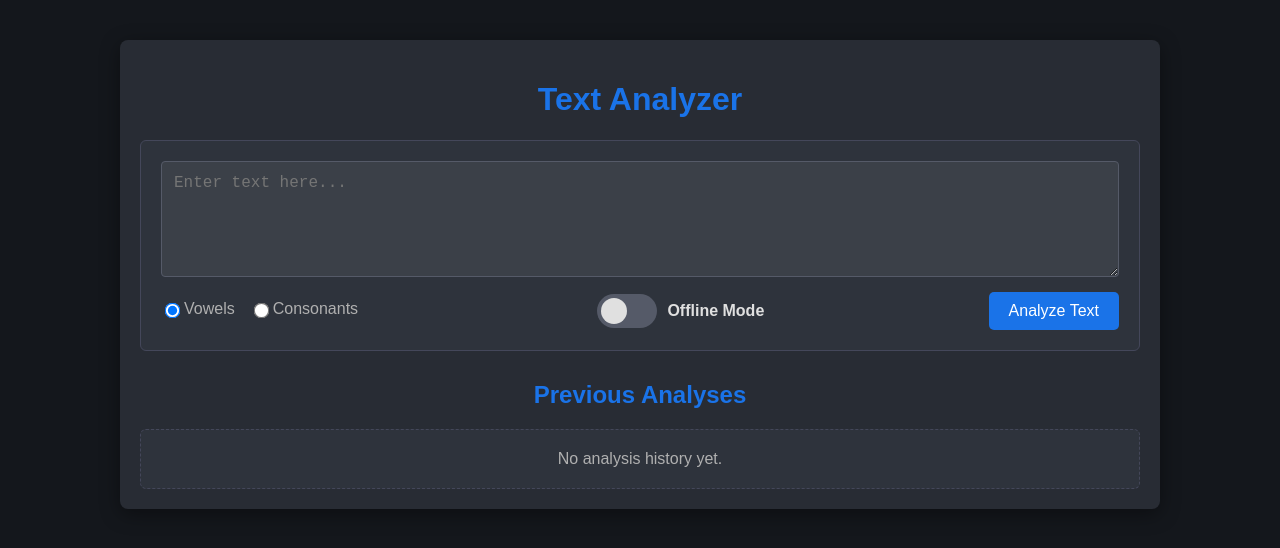
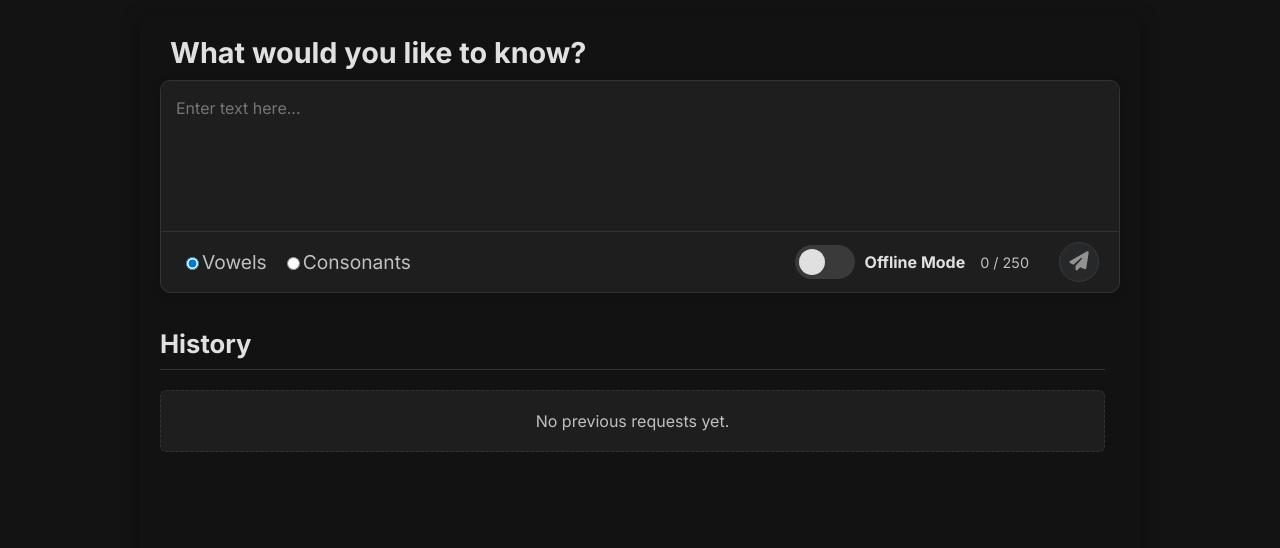
Before and after one commit to Razvanell/TextAnalyzerAngular, an Angular app: page /analyze in a window 1280 px wide. Shown: the top 548 px of the page. Built offline with nearby package versions, Linux system fonts and the light colour scheme.

Commit message:
Improved UI & Went through error tests cases

```diff
--- a/package.json
+++ b/package.json
@@ -14,6 +14,7 @@
     "@angular/compiler": "^19.2.0",
     "@angular/core": "^19.2.0",
     "@angular/forms": "^19.2.0",
+    "@angular/material": "^19.2.18",
     "@angular/platform-browser": "^19.2.0",
     "@angular/platform-browser-dynamic": "^19.2.0",
     "@angular/router": "^19.2.0",
--- a/src/app/text-analyzer/text-analyzer.component.css
+++ b/src/app/text-analyzer/text-analyzer.component.css
@@ -1,34 +1,69 @@
 .container {
-    max-width: 1000px;
-    margin: 40px auto;
-    padding: 20px;
-    font-family: Arial, sans-serif;
-    background-color: #282C34;
-    border-radius: 8px;
-    box-shadow: 0 5px 20px rgba(0, 0, 0, 0.4);
+    max-width: 62.5rem;
+    margin: 0.9375rem auto;
+    padding: 1.25rem;
+    background-color: #121212;
+    border-radius: 0.5rem;
+    box-shadow: 0 0.3125rem 1.25rem rgba(0, 0, 0, 0.4);
+    display: flex;
+    flex-direction: column;
+    height: calc(100vh - 1.875rem);
+}
+
+.header {
+    color: #E0E0E0;
+    margin-top: 0;
+    margin-bottom: 0.625rem;
+    padding-left: 0.625rem;
+    font-size: 1.8rem;
+    font-weight: bold;
+    flex-shrink: 0;
 }
 
 .input-section {
     display: flex;
     flex-direction: column;
-    gap: 15px;
-    margin-bottom: 25px;
-    padding: 20px;
-    border: 1px solid #44475A;
-    border-radius: 6px;
-    background-color: #2E333C;
+    gap: 0.9375rem;
+    flex-shrink: 0;
+}
+
+.textarea-controls-wrapper {
+    position: relative;
+    border-radius: 0.625rem;
+    box-shadow: 0 0.125rem 0.625rem rgba(0, 0, 0, 0.2);
+    background-color: #1e1e1e;
+    border: 1px solid #333333;
+    display: flex;
+    flex-direction: column;
 }
 
 textarea {
     width: 100%;
-    padding: 12px;
-    border: 1px solid #555A68;
-    border-radius: 4px;
+    padding: 0.9375rem;
+    resize: none;
+    overflow-y: auto;
+    min-height: 7.5rem;
+    max-height: 18.75rem;
     font-size: 1rem;
-    box-sizing: border-box;
-    resize: vertical;
-    background-color: #3B4048;
-    color: #E0E0E0;
+    border: none;
+    flex-grow: 1;
+    flex-shrink: 1;
+    border-top-left-radius: 0.625rem;
+    border-top-right-radius: 0.625rem;
+}
+
+.char-count {
+    color: #C0C0C0;
+    font-size: 0.9em;
+    margin-left: auto;
+    padding-right: 0.9375rem;
+    flex-shrink: 0;
+    transition: color 0.3s ease, font-weight 0.3s ease;
+}
+
+.char-count.limit-reached {
+    color: #D35E5E;
+    font-weight: bold;
 }
 
 .controls {
@@ -36,108 +71,35 @@ textarea {
     justify-content: space-between;
     align-items: center;
     flex-wrap: wrap;
-    gap: 15px;
+    gap: 0.9375rem;
+    padding: 0.625rem 1.25rem;
+    background-color: #1e1e1e;
+    border-top: 1px solid #333333;
+    border-bottom-left-radius: 0.625rem;
+    border-bottom-right-radius: 0.625rem;
+    flex-shrink: 0;
+}
+
+.radio-group {
+    display: flex;
+    gap: 0.9375rem;
+    flex-wrap: wrap;
+    flex-grow: 1;
 }
 
 .radio-group label {
-    margin-right: 15px;
-    font-size: 1rem;
-    color: #B0B0B0;
+    font-size: 1.2rem;
+    color: #C0C0C0;
     display: inline-flex;
     align-items: center;
     cursor: pointer;
 }
 
-.radio-group input[type="radio"] {
-    margin-right: 5px;
-    transform: scale(1.2);
-}
-
-button {
-    padding: 10px 20px;
-    background-color: #1A73E8;
-    color: white;
-    border: none;
-    border-radius: 5px;
-    cursor: pointer;
-    font-size: 1rem;
-    transition: background-color 0.2s ease-in-out, transform 0.1s ease-in-out;
-}
-
-button:hover {
-    background-color: #145CBF;
-    transform: translateY(-1px);
-}
-
-button:active {
-    transform: translateY(0);
-}
-
-/* Toggle Switch Styles */
 .toggle-switch {
     display: flex;
     align-items: center;
-    gap: 10px;
-}
-
-.switch {
-    position: relative;
-    display: inline-block;
-    width: 60px;
-    height: 34px;
-}
-
-.switch input {
-    opacity: 0;
-    width: 0;
-    height: 0;
-}
-
-.slider {
-    position: absolute;
-    cursor: pointer;
-    top: 0;
-    left: 0;
-    right: 0;
-    bottom: 0;
-    background-color: #555A68;
-    -webkit-transition: .4s;
-    transition: .4s;
-}
-
-.slider:before {
-    position: absolute;
-    content: "";
-    height: 26px;
-    width: 26px;
-    left: 4px;
-    bottom: 4px;
-    background-color: #E0E0E0;
-    -webkit-transition: .4s;
-    transition: .4s;
-}
-
-input:checked+.slider {
-    background-color: #1A73E8;
-}
-
-input:focus+.slider {
-    box-shadow: 0 0 1px #1A73E8;
-}
-
-input:checked+.slider:before {
-    -webkit-transform: translateX(26px);
-    -ms-transform: translateX(26px);
-    transform: translateX(26px);
-}
-
-/* Rounded sliders */
-.slider.round {
-    border-radius: 34px;
-}
-
-.slider.round:before {
-    border-radius: 50%;
+    gap: 0.625rem;
+    flex-shrink: 0;
 }
 
 .toggle-label {
@@ -145,90 +107,219 @@ input:checked+.slider:before {
     color: #E0E0E0;
 }
 
-.previous-analyses {
-    margin-top: 30px;
+button {
+    flex-shrink: 0;
+    width: 2.5rem;
+    height: 2.5rem;
+    background-color: #2d2f33;
+    color: #E0E0E0;
+    font-weight: 500;
+    border: 1px solid #4a4a4a;
+    border-radius: 50%;
+    padding: 0;
+    cursor: default;
+    display: flex;
+    justify-content: center;
+    align-items: center;
+    text-align: center;
+}
+
+button.active {
+    background-color: #007ACC;
+    border-color: #005A9E;
+    color: #FFFFFF;
+    cursor: pointer;
+}
+
+button.active:hover {
+    background-color: #005A9E;
+    border-color: #E0E0E0;
+    box-shadow: 0 0 1px 1px #007ACC;
+}
+
+button i {
+    font-size: 1.2rem;
+}
+
+.error-message {
+    color: #D35E5E;
+    background-color: #5E2B30;
+    border: 1px solid #9C434C;
+    border-radius: 0.25rem;
+    padding: 0.75rem 1.25rem;
+    margin-top: 0.5rem;
+    margin-bottom: 0.625rem;
+    text-align: center;
+    flex-shrink: 0;
+}
+
+.loading-indicator {
+    text-align: center;
+    padding: 1.25rem 0;
+    color: #8AB4F8;
+    font-size: 1.1em;
+    font-weight: 500;
+    flex-shrink: 0;
+}
+
+.history-scroll-container {
+    flex-grow: 1;
+    overflow-y: auto;
+    padding-right: 0.9375rem;
+    margin-top: 1.875rem;
+}
+
+.history-scroll-container h2 {
+    margin-top: 0;
+    margin-bottom: 1.25rem;
+    color: #E0E0E0;
+    font-size: 1.6rem;
+    border-bottom: 1px solid #333333;
+    padding-bottom: 0.625rem;
+    position: sticky;
+    top: 0;
+    background-color: #121212;
+    z-index: 10;
+    padding-top: 0.3125rem;
 }
 
 .no-history {
     text-align: center;
-    color: #B0B0B0;
-    padding: 20px;
-    border: 1px dashed #44475A;
-    border-radius: 6px;
-    background-color: #2E333C;
+    color: #C0C0C0;
+    padding: 1.25rem;
+    border: 1px dashed #333333;
+    border-radius: 0.375rem;
+    background-color: #1e1e1e;
+    position: sticky;
+    top: 3.75rem;
+    z-index: 9;
+    margin-bottom: 1.25rem;
 }
 
 .analysis-card {
-    background-color: #2E333C;
-    border: 1px solid #44475A;
-    border-radius: 8px;
-    padding: 15px 20px;
-    margin-bottom: 15px;
-    box-shadow: 0 1px 10px rgba(0, 0, 0, 0.3);
+    border-radius: 0.5rem;
+    border: 1px solid #1e1e1e;
+    box-shadow: 0 0.0625rem 0.3125rem rgba(0, 0, 0, 0.1);
+    padding: 0.9375rem 1.25rem;
+    margin-bottom: 0.9375rem;
+    transition: background-color 0.2s ease;
+    background-color: #1e1e1e;
 }
 
+.analysis-card:hover {
+    background-color: #292929;
+}
+
+/* .analysis-card h4 and .analysis-card h4 strong were removed as they appear unused in HTML */
+
 .analysis-card h3 {
+    display: flex;
+    justify-content: space-between;
+    align-items: baseline;
     margin-top: 0;
-    color: #8AB4F8;
-    font-size: 1.2rem;
+    margin-bottom: 0.625rem;
+    color: #E0E0E0;
+    font-size: 1.2em;
+    flex-wrap: wrap;
+}
+
+.analysis-card .analysis-header-group {
+    display: flex;
+    align-items: baseline;
+    flex-wrap: wrap;
+    margin-right: 1rem;
+    flex-grow: 1;
+}
+
+.analysis-card .analysis-type-display {
+    font-size: 0.9em;
+    color: #C0C0C0;
+    font-weight: normal;
+    margin-left: 1rem;
+}
+
+.analysis-card .analysis-timestamp {
+    font-size: 0.8em;
+    color: #888888;
+    flex-shrink: 0;
+    /* margin-left: auto; (redundant due to justify-content: space-between on parent) */
+    text-align: right;
+    padding-left: 0.5rem;
 }
 
 .analysis-card p {
-    margin: 5px 0;
-    color: #B0B0B0;
+    margin: 0.3125rem 0;
+    color: #C0C0C0;
+    white-space: pre-wrap;
+    word-break: break-word;
+}
+
+.analysis-card p strong {
+    color: #E0E0E0;
 }
 
 .result-output {
-    margin-top: 10px;
-    padding: 10px;
-    background-color: #3B4048;
-    border-left: 4px solid #1A73E8;
-    border-radius: 4px;
+    margin-top: 0.625rem;
+    padding: 0.625rem;
+    background-color: #1e1e1e;
+    border-left: 0.25rem solid #2E8B57;
+    border-radius: 0.25rem;
     font-family: 'Courier New', Courier, monospace;
     white-space: pre-wrap;
-}
-
-.analysis-card.error {
-    border-color: #FF6B6B;
-    background-color: #3B1B22;
-}
-
-.analysis-card.error h3 {
-    color: #FF6B6B;
+    word-break: break-word;
+    max-height: 12.5rem;
+    overflow-y: auto;
+    color: #E0E0E0;
 }
 
 .analysis-card.error .result-output {
-    border-left-color: #FF6B6B;
-    background-color: #4C1D24;
+    border-left-color: #D35E5E;
+    background-color: #5E2B30;
 }
 
-.error-message {
-    color: #FF6B6B;
-    background-color: #4C1D24;
-    border: 1px solid #8A2E3C;
-    border-radius: .25rem;
-    padding: .75rem 1.25rem;
-    margin-bottom: 1rem;
-    text-align: center;
-}
-
-/* Responsive UI */
-@media (max-width: 600px) {
+@media (max-width: 37.5rem) {
     .controls {
         flex-direction: column;
         align-items: stretch;
     }
 
     .radio-group {
-        display: flex;
         justify-content: center;
+        width: 100%;
     }
 
-    .radio-group label {
-        margin-right: 10px;
+    .toggle-switch {
+        justify-content: center;
+        width: 100%;
     }
 
     button {
         width: 100%;
+        height: auto;
+        border-radius: 4px;
+    }
+
+    .analysis-card h3 {
+        flex-direction: column;
+        align-items: flex-start;
+    }
+
+    .analysis-card .analysis-header-group {
+        flex-direction: column;
+        align-items: flex-start;
+        margin-right: 0;
+    }
+
+    .analysis-card .analysis-type-display {
+        margin-left: 0;
+        margin-top: 0.3rem;
+        text-align: left;
+    }
+
+    .analysis-card .analysis-timestamp {
+        margin-left: 0;
+        margin-top: 0.5rem;
+        text-align: left;
+        width: 100%;
     }
 }
--- a/src/app/text-analyzer/text-analyzer.component.html
+++ b/src/app/text-analyzer/text-analyzer.component.html
@@ -1,8 +1,9 @@
 <div class="container">
-    <h1>Text Analyzer</h1>
-
+    <h2 class="header">What would you like to know?</h2>
     <div class="input-section">
-        <textarea [(ngModel)]="inputText" placeholder="Enter text here..." rows="5" [disabled]="isLoading"></textarea>
+        <div class="textarea-controls-wrapper">
+            <textarea class="scrollbar" #textareaElement [(ngModel)]="inputText" placeholder="Enter text here..."
+                rows="5" [disabled]="isLoading" [maxLength]="maxInputLength" (input)="onTextareaInput()"> </textarea>
 
             <div class="controls">
                 <div class="radio-group">
@@ -21,8 +22,21 @@
                     <span class="toggle-label">{{ isOnline ? 'Online' : 'Offline' }} Mode</span>
                 </div>
 
-            <button (click)="analyzeText()" [disabled]="isLoading"> {{ isLoading ? 'Analyzing...' : 'Analyze Text' }}
+                <span class="char-count" [class.limit-reached]="inputText.length >= maxInputLength">
+                    {{ inputText.length }} / {{ maxInputLength }}
+                </span>
+                <button (click)="analyzeText()"
+                    [disabled]="isLoading || !inputText || inputText.trim() === '' || findExistingAnalysis(inputText, analysisType, isOnline) || inputText.length > maxInputLength"
+                    [class.active]="!isLoading && inputText && inputText.trim() !== '' && !findExistingAnalysis(inputText, analysisType, isOnline) && inputText.length <= maxInputLength"
+                    [title]="getButtonTooltipText()">
+                    <ng-container *ngIf="isLoading">
+                        <i class="fas fa-spinner fa-spin"></i>
+                    </ng-container>
+                    <ng-container *ngIf="!isLoading">
+                        <i class="fas fa-paper-plane"></i>
+                    </ng-container>
                 </button>
+            </div>
         </div>
     </div>
 
@@ -33,16 +47,21 @@
     <div *ngIf="isLoading" class="loading-indicator">
         <p>Loading analysis...</p>
     </div>
-    <div class="previous-analyses">
-        <h2>Previous Analyses</h2>
+
+    <div class="history-scroll-container scrollbar">
+        <h2>History</h2>
         <div *ngIf="previousAnalyses.length === 0 && !isLoading" class="no-history">
-            No analysis history yet.
+            No previous requests yet.
         </div>
         <div *ngFor="let analysis of previousAnalyses" class="analysis-card"
             [class.error]="isErrorResult(analysis.result)">
-            <h3>Analysis ({{ analysis.mode }} mode)</h3>
+            <h3>
+                <div class="analysis-header-group">
+                    <span>Analysis type: {{ analysis.type | titlecase }} ({{ analysis.mode }} mode)</span>
+                </div>
+                <span class="analysis-timestamp">{{ analysis.timestamp | date:'shortTime' }}</span>
+            </h3>
             <p><strong>Input:</strong> "{{ analysis.text }}"</p>
-            <p><strong>Type:</strong> {{ analysis.type | titlecase }}</p>
             <div class="result-output" [innerHTML]="formatResult(analysis.result)"></div>
         </div>
     </div>
--- a/src/app/text-analyzer/text-analyzer.component.ts
+++ b/src/app/text-analyzer/text-analyzer.component.ts
@@ -1,16 +1,17 @@
-import { Component, ChangeDetectionStrategy } from '@angular/core';
+import { Component, ChangeDetectionStrategy, ViewChild, ElementRef, AfterViewInit } from '@angular/core';
 import { CommonModule, TitleCasePipe } from '@angular/common';
 import { FormsModule } from '@angular/forms';
 import { TextAnalyzerService, AnalysisResult } from './text-analyzer.service';
 import { AnalysisType } from './analysis-type.enum';
-import { catchError, finalize } from 'rxjs/operators';
-import { of } from 'rxjs';
+import { catchError, finalize, delay } from 'rxjs/operators';
+import { of, timer, forkJoin } from 'rxjs';
 
 interface PreviousAnalysis {
   text: string;
   type: AnalysisType;
   mode: 'Online' | 'Offline';
   result: AnalysisResult | string;
+  timestamp: Date;
 }
 
 @Component({
@@ -21,21 +22,18 @@ interface PreviousAnalysis {
   styleUrls: ['./text-analyzer.component.css'],
   changeDetection: ChangeDetectionStrategy.Default,
 })
-export class TextAnalyzerComponent {
+export class TextAnalyzerComponent implements AfterViewInit {
 
   private readonly COMPONENT_NAME = '[TextAnalyzerComponent]';
-  // Log methods for consistent logging format
   private log(method: string, message: string, ...args: any[]): void {
     console.info(`${this.COMPONENT_NAME}[${method}] ${message}`, ...args);
   }
-
   private errorLog(method: string, message: string, ...args: any[]): void {
     console.error(`${this.COMPONENT_NAME}[${method}] ${message}`, ...args);
   }
 
-  // Component properties
   inputText: string = '';
-  analysisType: AnalysisType = AnalysisType.VOWELS; // Default to VOWELS
+  analysisType: AnalysisType = AnalysisType.VOWELS;
   isOnline: boolean = false;
   isLoading: boolean = false;
   previousAnalyses: PreviousAnalysis[] = [];
@@ -44,7 +42,29 @@ export class TextAnalyzerComponent {
   public readonly AnalysisType = AnalysisType;
   public readonly analysisTypes = Object.values(AnalysisType);
 
+  private readonly MIN_LOADING_DURATION_MS = 1000;
+
+  public readonly maxInputLength: number = 250;
+
+  @ViewChild('textareaElement') textareaElementRef!: ElementRef;
+
   constructor(private textAnalyzerService: TextAnalyzerService) { }
+
+  ngAfterViewInit(): void {
+    this.adjustTextareaHeight();
+  }
+
+  onTextareaInput(): void {
+    this.adjustTextareaHeight();
+  }
+
+  private adjustTextareaHeight(): void {
+    if (this.textareaElementRef) {
+      const textarea = this.textareaElementRef.nativeElement;
+      textarea.style.height = 'auto';
+      textarea.style.height = `${textarea.scrollHeight}px`;
+    }
+  }
 
   analyzeText(): void {
     const methodName = 'analyzeText';
@@ -56,47 +76,99 @@ export class TextAnalyzerComponent {
       return;
     }
 
+    // FindExistingAnalysis will only return *successful* analyses
+    const existingAnalysis = this.findExistingAnalysis(this.inputText, this.analysisType, this.isOnline);
+
+    if (existingAnalysis) {
+      this.log(methodName, 'Found existing SUCCESSFUL analysis in history. Bringing it to top.');
+      const index = this.previousAnalyses.indexOf(existingAnalysis);
+      if (index > -1) {
+        this.previousAnalyses.splice(index, 1);
+      }
+      this.previousAnalyses.unshift(existingAnalysis);
+      this.isLoading = false; // Ensure loading is off if we just found an existing one
+      return;
+    }
+
     const currentAnalysis: PreviousAnalysis = {
       text: this.inputText,
       type: this.analysisType,
       mode: this.isOnline ? 'Online' : 'Offline',
-      result: {},
+      result: {}, // Initialize with empty object, will be updated
+      timestamp: new Date()
     };
 
+    this.isLoading = true;
+
     if (this.isOnline) {
-      this.isLoading = true;
       this.log(methodName, `Initiating online analysis request for type: ${this.analysisType}`);
 
-      this.textAnalyzerService.analyzeOnline(this.inputText, this.analysisType)
+      const analysis$ = this.textAnalyzerService.analyzeOnline(this.inputText, this.analysisType)
         .pipe(
           catchError((error) => {
             this.errorLog(methodName, 'Online analysis request failed. Error:', error);
-            const backendErrorMessage = error.error?.message || 'Failed to connect to backend. Please ensure the server is running or check network.';
-            this.errorMessage = `Error: ${backendErrorMessage}`;
-            currentAnalysis.result = `Error: ${this.errorMessage}`;
-            this.previousAnalyses.unshift(currentAnalysis);
-            return of({});
-          }),
+            const backendErrorMessage = error.error?.message || 'Server or internet connection unavailable.';
+            this.errorMessage = `${backendErrorMessage}`; // Set component-level error message
+            currentAnalysis.result = `Error: ${this.errorMessage}`; // Store error in analysis result
+            return of(null); // Return null to continue the stream without breaking
+          })
+        );
+
+      const minDelay$ = timer(this.MIN_LOADING_DURATION_MS);
+
+      forkJoin([analysis$, minDelay$])
+        .pipe(
           finalize(() => {
             this.isLoading = false;
             this.log(methodName, `Online analysis request finalized. isLoading set to: ${this.isLoading}`);
           })
         )
         .subscribe({
-          next: (result) => {
-            if (!this.errorMessage) { // Ensure no prior error from catchError
-              currentAnalysis.result = result;
-              this.previousAnalyses.unshift(currentAnalysis);
+          next: ([result, _]) => {
+            // If result is null, it means an error occurred and currentAnalysis.result was already set
+            if (result !== null && !this.errorMessage) {
+              currentAnalysis.result = result; // Update result for successful analysis
               this.log(methodName, 'Online analysis request successful. Result received:', result);
             }
+            // Always add the analysis to history, whether it was successful or an error
+            this.previousAnalyses.unshift(currentAnalysis);
+          },
+          error: (err) => { // This catch is for unexpected errors not handled by catchError in the pipe
+            this.errorLog(methodName, 'Unexpected error in online analysis subscription:', err);
+            this.errorMessage = 'An unexpected error occurred during analysis.';
+            currentAnalysis.result = `Error: ${this.errorMessage}`;
+            this.previousAnalyses.unshift(currentAnalysis);
           }
         });
     } else {
       this.log(methodName, 'Performing offline analysis.');
-      currentAnalysis.result = this.textAnalyzerService.analyzeOffline(this.inputText, this.analysisType);
-      this.previousAnalyses.unshift(currentAnalysis);
-      this.log(methodName, 'Offline analysis completed.');
+
+      of(this.textAnalyzerService.analyzeOffline(this.inputText, this.analysisType))
+        .pipe(
+          delay(this.MIN_LOADING_DURATION_MS),
+          finalize(() => {
+            this.isLoading = false;
+            this.log(methodName, 'Offline analysis finalized after minimum duration.');
+          })
+        )
+        .subscribe(result => {
+          currentAnalysis.result = result;
+          this.previousAnalyses.unshift(currentAnalysis);
+          this.log(methodName, 'Offline analysis completed.');
+        });
     }
+
+  }
+
+  // MODIFIED: Only considers an analysis existing if it's NOT an error result.
+  public findExistingAnalysis(text: string, type: AnalysisType, isOnline: boolean): PreviousAnalysis | undefined {
+    const mode = isOnline ? 'Online' : 'Offline';
+    return this.previousAnalyses.find(analysis =>
+      analysis.text === text &&
+      analysis.type === type &&
+      analysis.mode === mode &&
+      !this.isErrorResult(analysis.result) // <-- THIS IS THE NEW CONDITION
+    );
   }
 
   isErrorResult(result: AnalysisResult | string): boolean {
@@ -114,4 +186,25 @@ export class TextAnalyzerComponent {
       .map(([char, count]) => `Letter '${char}' appears ${count} times`)
       .join('<br>');
   }
+
+  /**
+   * Provides a tooltip message for the analyze button based on its disabled state.
+   */
+  getButtonTooltipText(): string {
+    if (this.isLoading) {
+      return 'Analysis in progress...';
+    }
+    if (!this.inputText || this.inputText.trim() === '') {
+      return 'Input cannot be empty.';
+    }
+    if (this.inputText.length > this.maxInputLength) {
+      return `Input exceeds maximum character limit of ${this.maxInputLength}.`;
+    }
+    // Now, this check will only be true for successful analyses.
+    if (this.findExistingAnalysis(this.inputText, this.analysisType, this.isOnline)) {
+      return 'This analysis has already been performed successfully.'; // Updated tooltip message
+    }
+    return '';
+  }
+
 }
--- a/src/app/text-analyzer/text-analyzer.service.ts
+++ b/src/app/text-analyzer/text-analyzer.service.ts
@@ -78,3 +78,5 @@ export class TextAnalyzerService {
         );
     }
 }
+
+export { AnalysisType };
--- a/src/index.html
+++ b/src/index.html
@@ -8,6 +8,7 @@
   <meta name="viewport" content="width=device-width, initial-scale=1">
   <link rel="icon" type="image/x-icon" href="favicon.ico">
 
+  <link rel="stylesheet" href="https://cdnjs.cloudflare.com/ajax/libs/font-awesome/6.5.2/css/all.min.css" integrity="sha512-SnH5WK+bZxgPHs44uWIX+LLJAJ9/2PkPKZ5QiAj6Ta86w+fsb2TkcmfRyVX3pBnMFcV7oQPJkl9QevSCWr3W6A==" crossorigin="anonymous" referrerpolicy="no-referrer" />
 </head>
 
 <body>
--- a/src/styles.css
+++ b/src/styles.css
@@ -1,11 +1,118 @@
-/* Add global styles to this file, or import other style files */
+@import url('https://fonts.googleapis.com/css2?family=Inter:wght@400;500;700&display=swap');
+
+html,
 body {
-    background-color: #14171C;
+    margin: 0;
+    padding: 0;
+    height: 100%;
+    box-sizing: border-box;
+    font-family: 'Inter', sans-serif;
+    background-color: #131313;
     color: #E0E0E0;
+    overflow: hidden;
 }
 
-h1,
-h2 {
-    text-align: center;
-    color: #1A73E8;
+*,
+*::before,
+*::after {
+    box-sizing: inherit;
 }
+
+button {
+    transition: background-color 0.2s ease-in-out, transform 0.1s ease-in-out, box-shadow 0.2s;
+}
+
+button:disabled {
+    background-color: #2C2C2C;
+    color: #777;
+    cursor: not-allowed;
+    opacity: 0.6;
+}
+
+textarea {
+    font-family: inherit;
+    box-sizing: border-box;
+    background-color: #1E1E1E;
+    color: #E0E0E0;
+    line-height: 1.5;
+    border: 1px solid #3C3C3C;
+    border-radius: 0.375rem;
+    padding: 0.75rem;
+    resize: vertical;
+}
+
+textarea:focus {
+    outline: none;
+    box-shadow: none;
+}
+
+input[type="radio"] {
+    accent-color: #007ACC;
+}
+
+.switch {
+    position: relative;
+    display: inline-block;
+    width: 3.75rem;
+    height: 2.125rem;
+}
+
+.switch input {
+    opacity: 0;
+    width: 0;
+    height: 0;
+}
+
+.slider {
+    position: absolute;
+    cursor: pointer;
+    top: 0;
+    left: 0;
+    right: 0;
+    bottom: 0;
+    background-color: #3A3A3A;
+    transition: 0.4s;
+    border-radius: 2.125rem;
+}
+
+.slider:before {
+    position: absolute;
+    content: "";
+    height: 1.625rem;
+    width: 1.625rem;
+    left: 0.25rem;
+    bottom: 0.25rem;
+    background-color: #E0E0E0;
+    transition: 0.4s;
+    border-radius: 50%;
+}
+
+input:checked+.slider {
+    background-color: #007ACC;
+}
+
+input:focus+.slider {
+    box-shadow: 0 0 0.125rem #007ACC;
+}
+
+input:checked+.slider:before {
+    transform: translateX(1.625rem);
+}
+
+.scrollbar::-webkit-scrollbar {
+    width: 0.5rem;
+}
+
+.scrollbar::-webkit-scrollbar-track {
+    background: #2A2A2A;
+    border-radius: 0.625rem;
+}
+
+.scrollbar::-webkit-scrollbar-thumb {
+    background: #555;
+    border-radius: 0.625rem;
+}
+
+.scrollbar::-webkit-scrollbar-thumb:hover {
+    background: #777;
+}
```
Also changed, not shown: 1 other file (tests, documents, lock files or other folders). Lines whose indentation alone changed are shown as unchanged.
